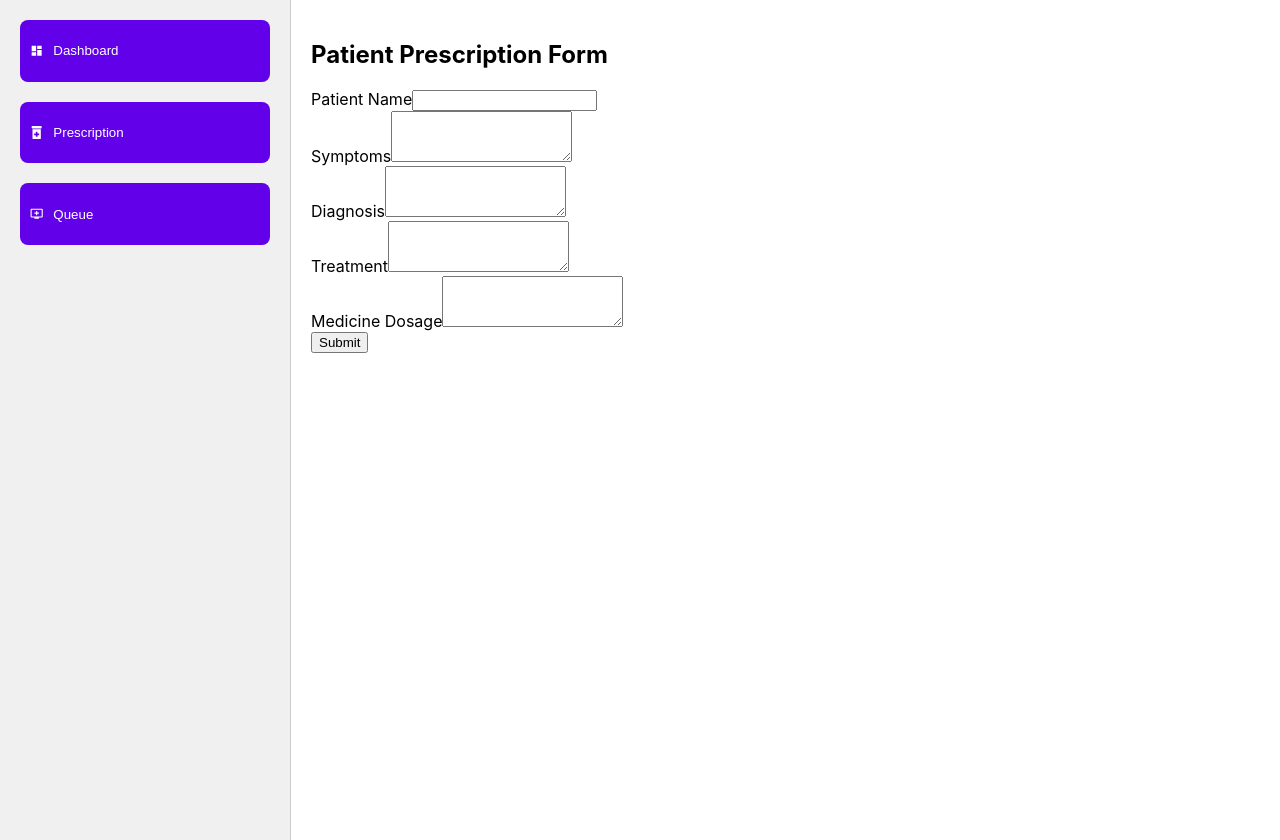
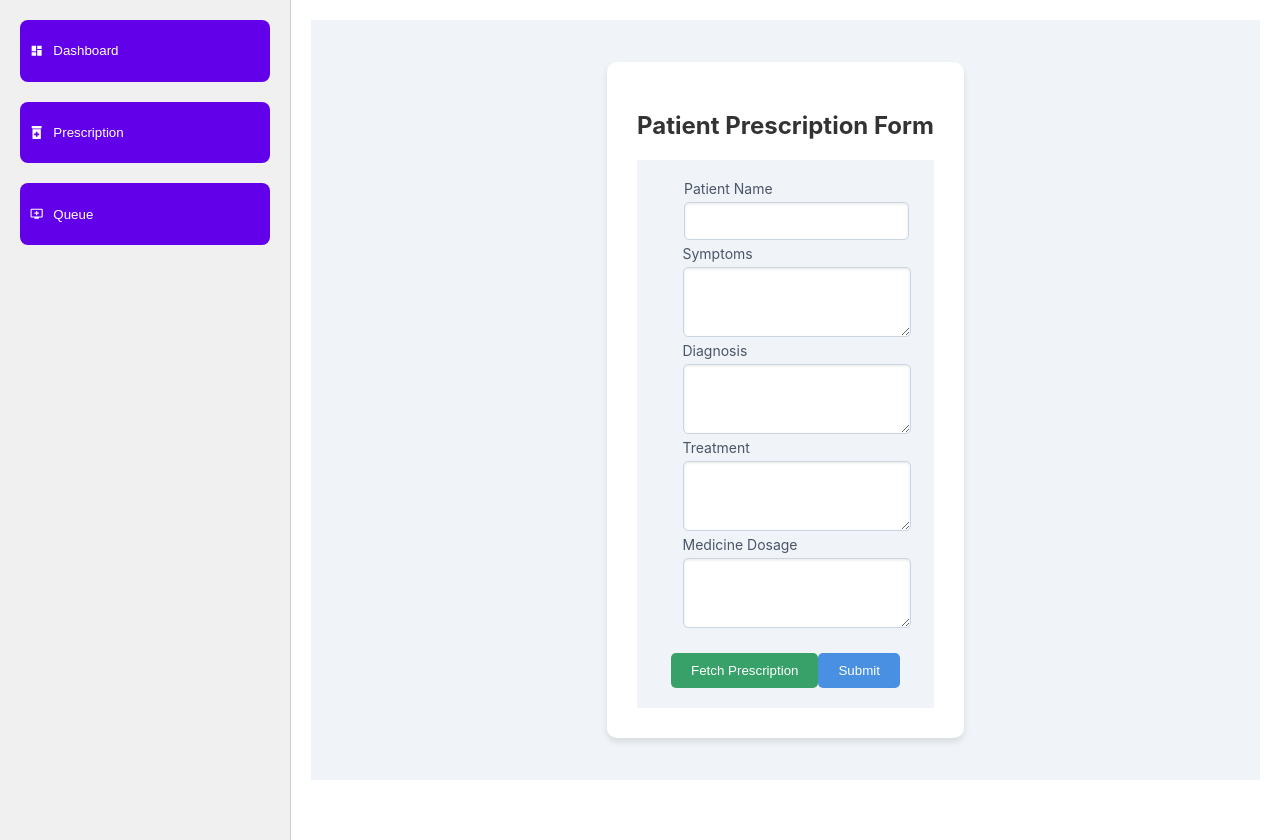
Before and after one commit to Pranav-2608/jayadeva, a React (Create React App) app in the folder doctor/: page / in a window 1280 px wide. Both pictures are taken after a click on the button "Prescription". Built offline with nearby package versions, Linux system fonts and the light colour scheme.

Commit message:
updated prescrition

```diff
--- /dev/null
+++ b/doctor/src/components/Prescription.css
@@ -0,0 +1,86 @@
+/* Container styling */
+.h-full {
+    display: flex;
+    flex-direction: column;
+    justify-content: center;
+    align-items: center;
+    background-color: #f0f4f8;
+    padding: 20px;
+  }
+
+  /* Form container */
+  .bg-white {
+    background-color: #ffffff;
+    padding: 30px;
+    border-radius: 10px;
+    box-shadow: 0 4px 6px rgba(0, 0, 0, 0.1);
+  }
+
+  /* Form heading */
+  .text-2xl {
+    font-size: 1.5rem;
+    font-weight: bold;
+    text-align: center;
+    color: #333333;
+    margin-bottom: 20px;
+  }
+
+  /* Form labels */
+  .block {
+    display: block;
+    font-size: 0.875rem;
+    color: #4a5568;
+    margin-bottom: 5px;
+  }
+
+  /* Form inputs */
+  input, textarea {
+    width: 100%;
+    padding: 10px;
+    border: 1px solid #cbd5e0;
+    border-radius: 5px;
+    box-shadow: inset 0 1px 3px rgba(0, 0, 0, 0.1);
+    transition: border-color 0.2s;
+  }
+
+  input:focus, textarea:focus {
+    border-color: #3182ce;
+    outline: none;
+  }
+
+  /* Submit button */
+  .bg-indigo-600 {
+    background-color: #4a90e2;
+    color: #ffffff;
+    padding: 10px 20px;
+    border: none;
+    border-radius: 5px;
+    cursor: pointer;
+    transition: background-color 0.3s;
+  }
+
+  .bg-indigo-600:hover {
+    background-color: #3b82db;
+  }
+
+  /* Fetch button */
+  .fetch-btn {
+    background-color: #38a169;
+    color: #ffffff;
+    padding: 10px 20px;
+    border: none;
+    border-radius: 5px;
+    cursor: pointer;
+    transition: background-color 0.3s;
+  }
+
+  .fetch-btn:hover {
+    background-color: #2f855a;
+  }
+
+  /* Form actions */
+  .flex.justify-end {
+    display: flex;
+    justify-content: space-between;
+    margin-top: 20px;
+  }
--- a/doctor/src/components/Prescription.jsx
+++ b/doctor/src/components/Prescription.jsx
@@ -1,8 +1,14 @@
 import React from 'react';
+import './Prescription.css';
 
 const Prescription = () => {
+  const fetchPrescription = () => {
+    // Fetch prescription logic here
+    alert("Fetch prescription functionality not implemented yet.");
+  };
+
   return (
-    <div className="h-full flex flex-col mx-auto border border-black   rounded-lg w-full  items-center justify-center bg-blue-100">
+    <div className="h-full flex flex-col mx-auto w-full items-center justify-center bg-blue-100">
       <div className="bg-white p-8 rounded shadow-md w-full max-w-lg">
         <h2 className="text-2xl font-bold mb-6 text-center">Patient Prescription Form</h2>
         <form action="#" method="POST" className='h-full'>
@@ -27,7 +33,8 @@ const Prescription = () => {
             <textarea id="medicine-dosage" name="medicine_dosage" rows="3" className="mt-1 block w-full px-3 py-2 border border-gray-300 rounded-md shadow-sm focus:outline-none focus:ring-indigo-500 focus:border-indigo-500 sm:text-sm"></textarea>
           </div>
           <div className="flex justify-end">
-            <button type="submit" className="px-4 py-2 bg-indigo-600 text-white font-medium rounded-md hover:bg-indigo-700 focus:outline-none focus:ring-2 focus:ring-offset-2 focus:ring-indigo-500">Submit</button>
+            <button type="button" className="fetch-btn" onClick={fetchPrescription}>Fetch Prescription</button>
+            <button type="submit" className="ml-4 bg-indigo-600 text-white font-medium rounded-md hover:bg-indigo-700 focus:outline-none focus:ring-2 focus:ring-offset-2 focus:ring-indigo-500">Submit</button>
           </div>
         </form>
       </div>
```
